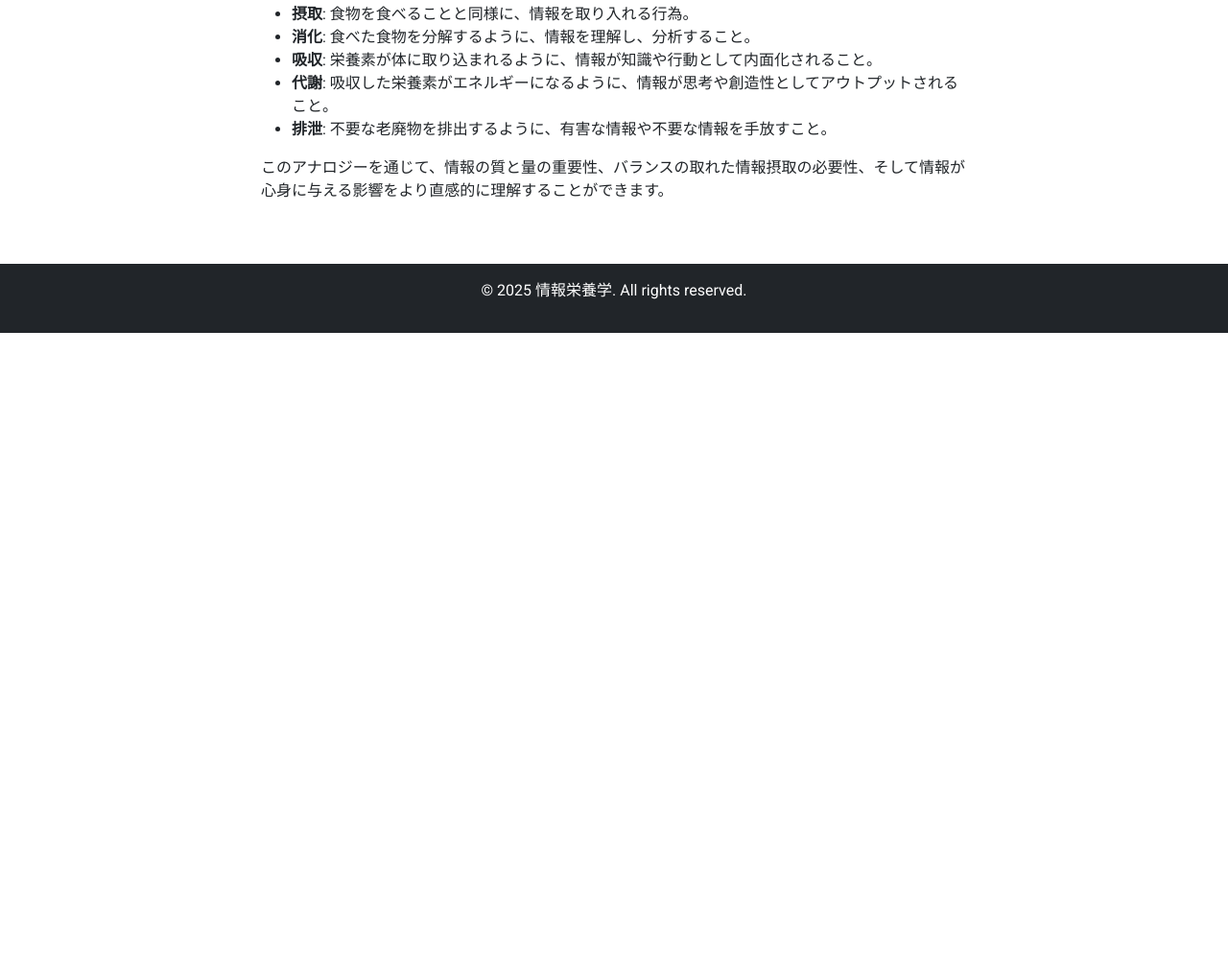
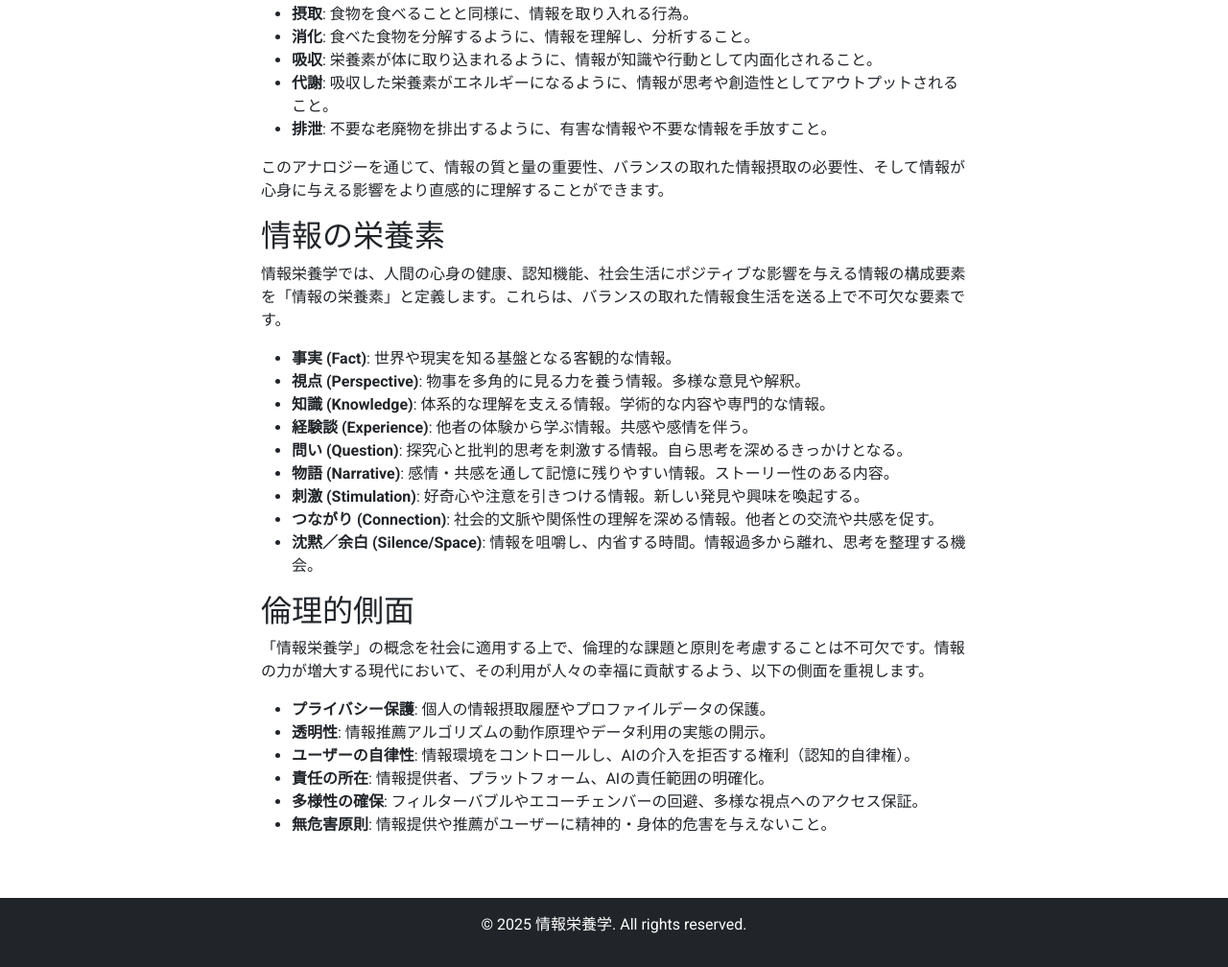
Before and after one commit to creating-cat/information_nutrition_website, a plain HTML site: page about.html in a window 1280 px wide. Shown: the part 921-1929 px from the top of the page at 96% size. Before the commit the page ends 1268 px from the top, so only its background shows below. Drawn offline with nearby package versions, Linux system fonts and the light colour scheme.

Commit message:
feat: Update about.html with core concepts (information nutrients, ethical aspects)

```diff
--- a/about.html
+++ b/about.html
@@ -89,6 +89,31 @@
                     <li><strong>排泄</strong>: 不要な老廃物を排出するように、有害な情報や不要な情報を手放すこと。</li>
                 </ul>
                 <p>このアナロジーを通じて、情報の質と量の重要性、バランスの取れた情報摂取の必要性、そして情報が心身に与える影響をより直感的に理解することができます。</p>
+
+                <h2>情報の栄養素</h2>
+                <p>情報栄養学では、人間の心身の健康、認知機能、社会生活にポジティブな影響を与える情報の構成要素を「情報の栄養素」と定義します。これらは、バランスの取れた情報食生活を送る上で不可欠な要素です。</p>
+                <ul>
+                    <li><strong>事実 (Fact)</strong>: 世界や現実を知る基盤となる客観的な情報。</li>
+                    <li><strong>視点 (Perspective)</strong>: 物事を多角的に見る力を養う情報。多様な意見や解釈。</li>
+                    <li><strong>知識 (Knowledge)</strong>: 体系的な理解を支える情報。学術的な内容や専門的な情報。</li>
+                    <li><strong>経験談 (Experience)</strong>: 他者の体験から学ぶ情報。共感や感情を伴う。</li>
+                    <li><strong>問い (Question)</strong>: 探究心と批判的思考を刺激する情報。自ら思考を深めるきっかけとなる。</li>
+                    <li><strong>物語 (Narrative)</strong>: 感情・共感を通して記憶に残りやすい情報。ストーリー性のある内容。</li>
+                    <li><strong>刺激 (Stimulation)</strong>: 好奇心や注意を引きつける情報。新しい発見や興味を喚起する。</li>
+                    <li><strong>つながり (Connection)</strong>: 社会的文脈や関係性の理解を深める情報。他者との交流や共感を促す。</li>
+                    <li><strong>沈黙／余白 (Silence/Space)</strong>: 情報を咀嚼し、内省する時間。情報過多から離れ、思考を整理する機会。</li>
+                </ul>
+
+                <h2>倫理的側面</h2>
+                <p>「情報栄養学」の概念を社会に適用する上で、倫理的な課題と原則を考慮することは不可欠です。情報の力が増大する現代において、その利用が人々の幸福に貢献するよう、以下の側面を重視します。</p>
+                <ul>
+                    <li><strong>プライバシー保護</strong>: 個人の情報摂取履歴やプロファイルデータの保護。</li>
+                    <li><strong>透明性</strong>: 情報推薦アルゴリズムの動作原理やデータ利用の実態の開示。</li>
+                    <li><strong>ユーザーの自律性</strong>: 情報環境をコントロールし、AIの介入を拒否する権利（認知的自律権）。</li>
+                    <li><strong>責任の所在</strong>: 情報提供者、プラットフォーム、AIの責任範囲の明確化。</li>
+                    <li><strong>多様性の確保</strong>: フィルターバブルやエコーチェンバーの回避、多様な視点へのアクセス保証。</li>
+                    <li><strong>無危害原則</strong>: 情報提供や推薦がユーザーに精神的・身体的危害を与えないこと。</li>
+                </ul>
             </div>
         </div>
     </section>
```
